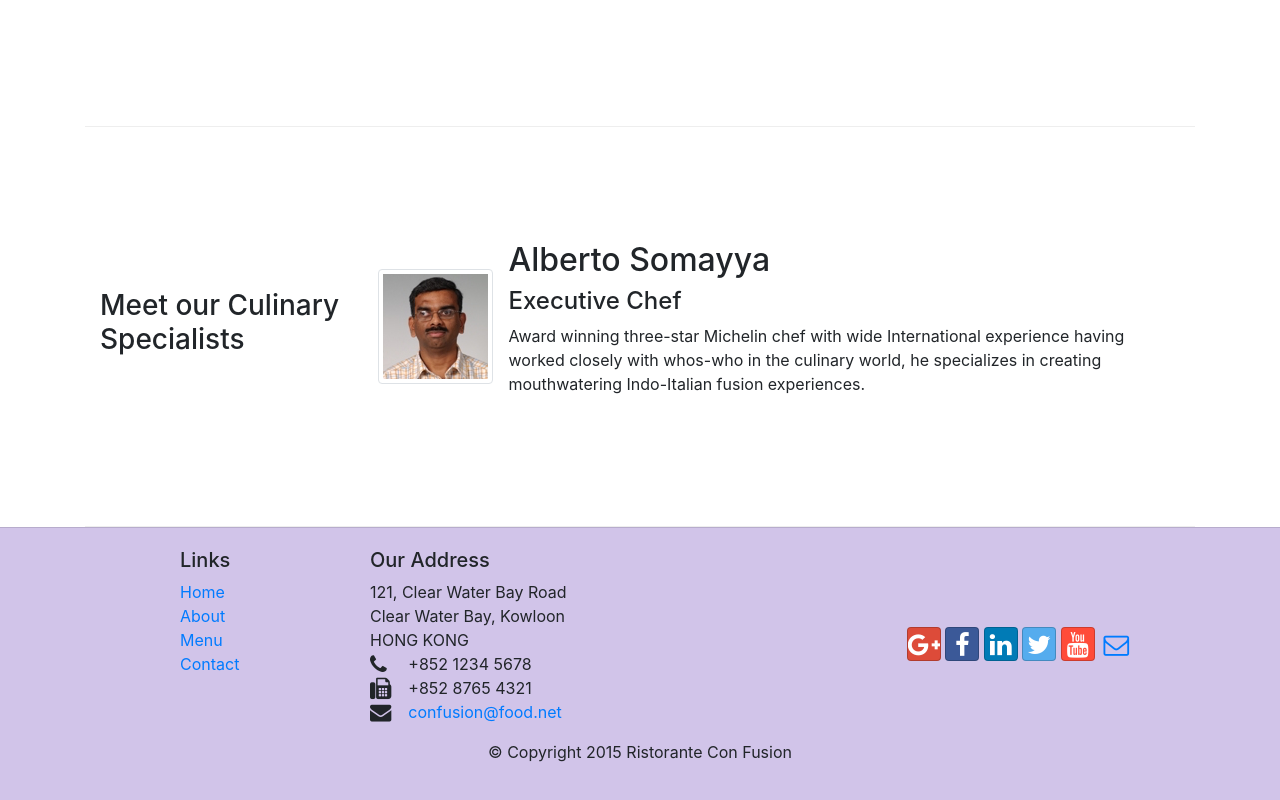
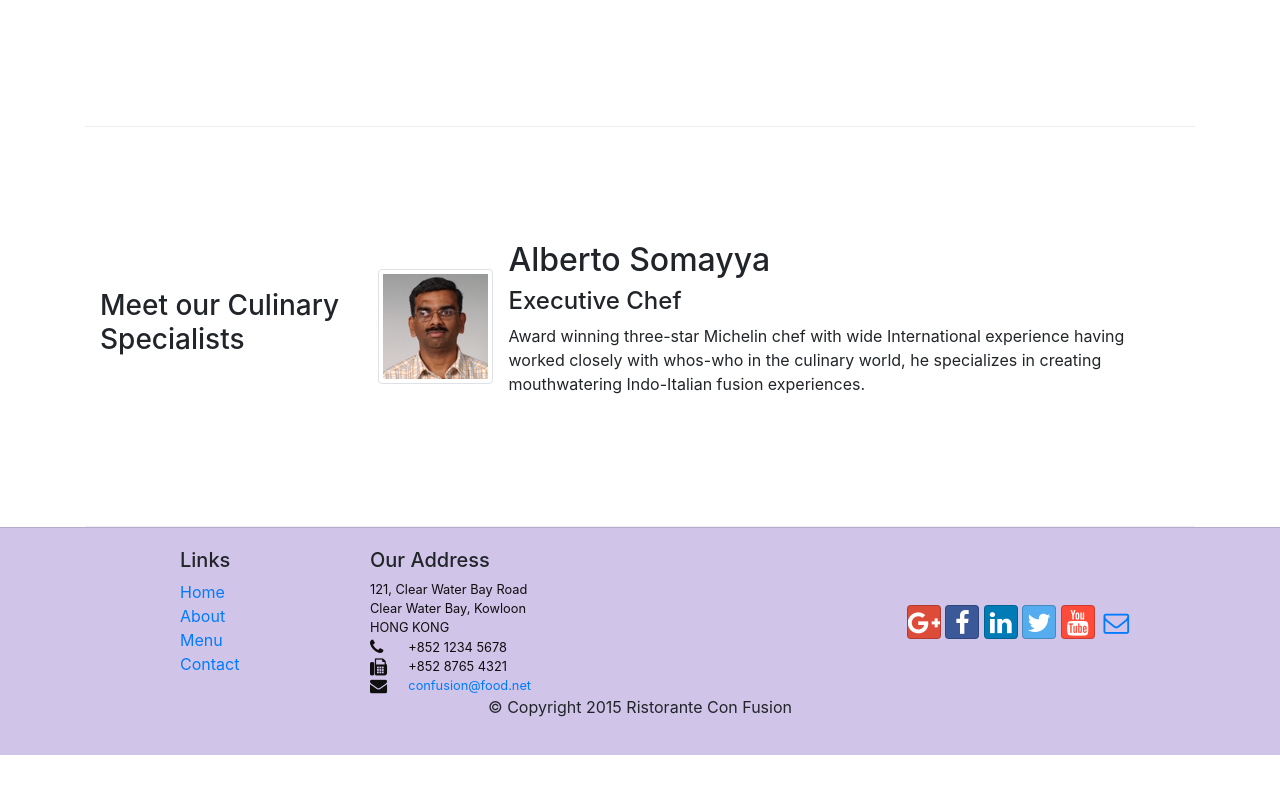
Before and after one commit to datiti/coursera-WebFullStack-bootstrap4, a website: page conFusion1/index.html in a window 1280 px wide. Shown: the part 1408-2208 px from the top of the page. After the commit the page ends 2163 px from the top, so only its background shows below. Drawn offline with nearby package versions, Linux system fonts and the light colour scheme.

Commit message:
week 4 - CSS preprocessor
Use generated styles.css file

```diff
--- a/conFusion1/index.html
+++ b/conFusion1/index.html
@@ -10,7 +10,7 @@
     <!-- Bootstrap CSS -->
     <link rel="stylesheet" href="node_modules/bootstrap/dist/css/bootstrap.min.css">
     <!-- Custom CSS -->
-    <link rel="stylesheet" href="css/styles_old.css">
+    <link rel="stylesheet" href="css/styles.css">
     <!-- Font Awesome -->
     <link rel="stylesheet" href="node_modules/font-awesome/css/font-awesome.min.css">
     <!-- social icons -->
```
